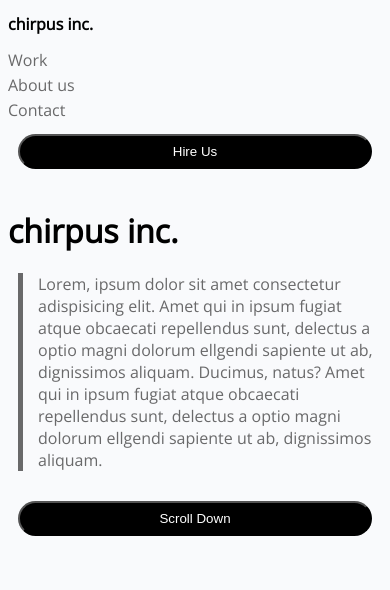
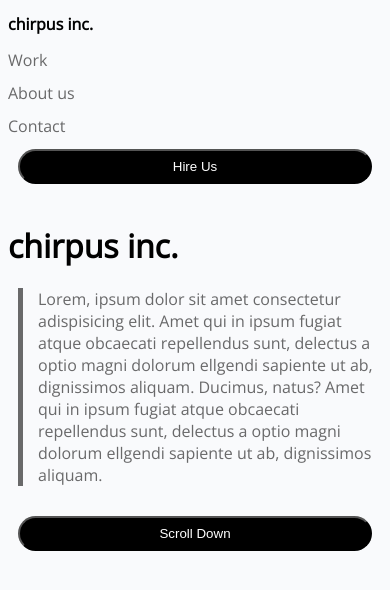
Before and after one commit to MitchellRhodes/HTML-and-CSS-Lab-1, a plain HTML site: page index.html in a window 390 px wide. Drawn offline with nearby package versions, Linux system fonts and the light colour scheme.

Commit message:
fixed small spacing issue in mobile

```diff
--- a/css/styles.css
+++ b/css/styles.css
@@ -43,6 +43,7 @@ away from the edge so they can round properly*/
 
 .spacing{
     margin:10px;
+    margin-top: 0px;
 }
 
 h2{
@@ -52,8 +53,8 @@ h2{
 nav{
     display: flex;
     flex-flow: column;
-    height: 130px;
     justify-content: space-between;
+    height: 145px;
 }
 
 h1{
```
